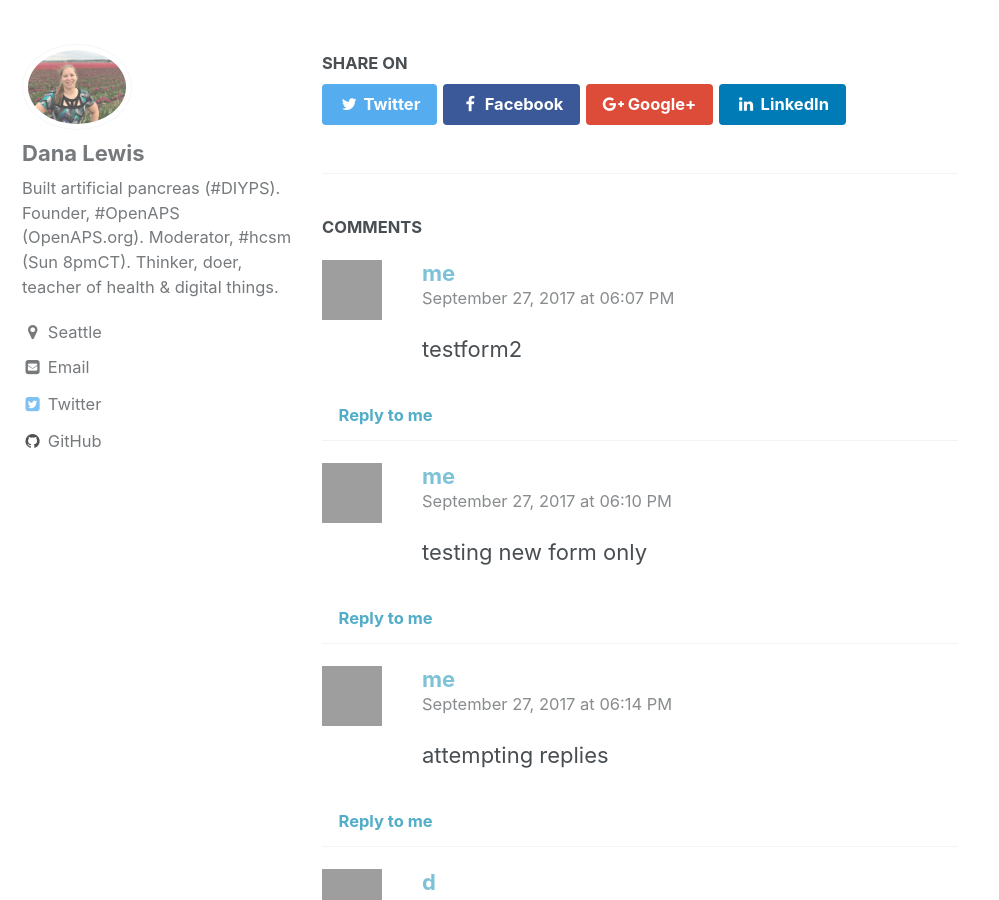
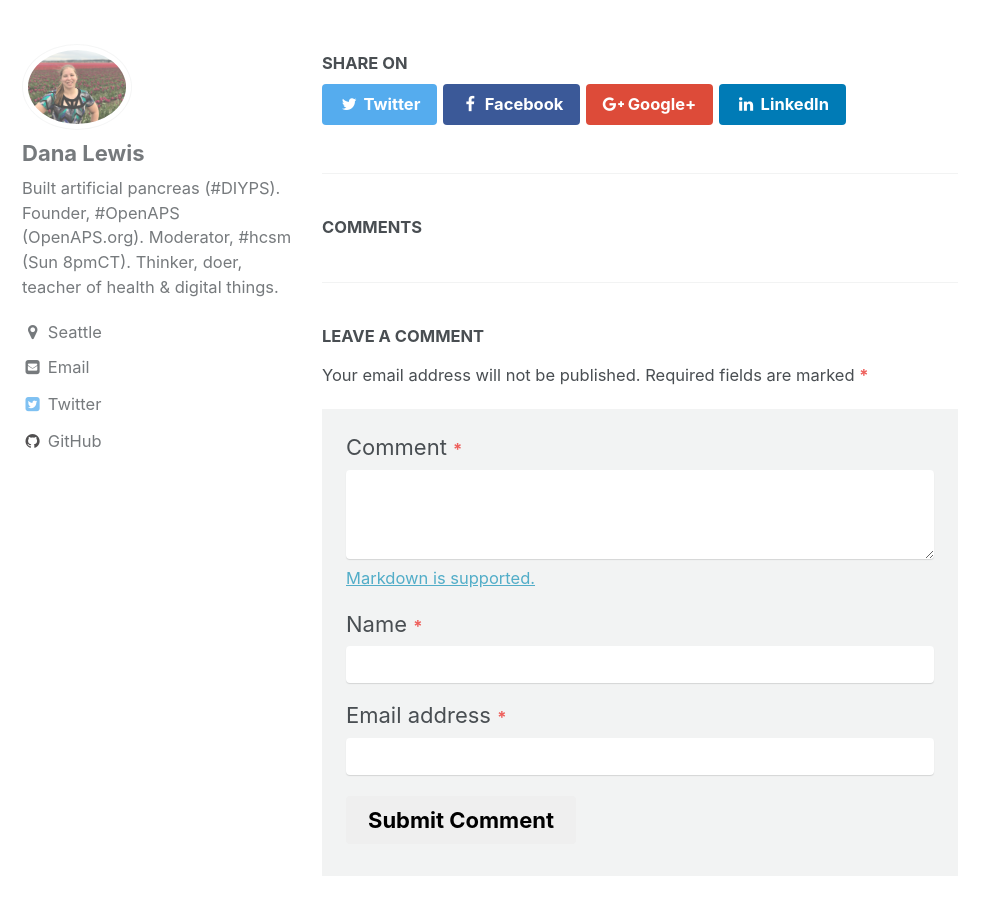
Before and after one commit to danamlewis/research, a Jekyll site: the page built from _posts/2017-09-26-first-post.md, in a window 1280 px wide and 900 px high, scrolled down 399 px. Shown: the whole window, without its empty margins (0-999 px from the left). Built offline with Jekyll 4.4.1, drawn with Linux system fonts in a browser that asks for light colours; some of the changed text lies outside the part shown; grey boxes are pictures that could not be loaded.

Commit message:
Update comments.html

```diff
--- a/_includes/comments.html
+++ b/_includes/comments.html
@@ -22,7 +22,7 @@
             <h4 class="page__comments-title">
               {{ site.data.ui-text[site.locale].comments_title | default: "Comments" }}
             </h4>
-            {% assign comments = site.data.comments[page.slug] | where_exp: 'item', "item.replying_to == ''" | sort: 'date' %}
+            {% assign comments = site.data.comments[page.slug] | where_exp: 'item', 'item.replying_to == blank' | sort: 'date' %}
 
 <!--            {{ comments | inspect }}    -->
 
@@ -49,57 +49,67 @@
 
 
         {% unless page.comments_locked == true %}
+
+        <script src="https://www.google.com/recaptcha/api.js"></script>
         <!-- Start new comment form -->
         <div id="respond">
-    <header class="section-title">
-      <h3>Leave a Comment <small><a rel="nofollow" id="cancel-comment-reply-link" href="{{ page.url | relative_url }}#respond" style="display:none;">Cancel reply</a></small></h3>
-    </header>
-    <form id="comment-form" class="page__form js-form form" method="post" action="https://api.staticman.net/v2/entry/{{ site.repository }}/{{ site.staticman.branch }}/comments">
-      <div class="form-group">
-        <label for="comment-form-message"><strong>Comment</strong> <small>(<a href="https://kramdown.gettalong.org/quickref.html">Markdown</a> is allowed)</small></label>
-        <textarea type="text" rows="6" id="comment-form-message" name="fields[message]" required spellcheck="true"></textarea>
+        <h2 class="page__comments-title">
+          Leave a Comment <small><a rel="nofollow" id="cancel-comment-reply-link" href="{{ page.url | absolute_url }}#respond" style="display:none;">Cancel reply</a></small>
+        </h2>
+
+        <p class="small">{{ site.data.ui-text[site.locale].comment_form_info | default: "Your email is used for Gravatar image and reply notifications only.  Address will not be published." }} <span class="required">*</span></p>
+
+        <form id="new_comment" class="page__comments-form js-form form" method="post" action="https://api.staticman.net/v2/entry/{{ site.repository }}/{{ site.staticman.branch }}/comments">
+
+          <div class="form__spinner">
+            <i class="fa fa-spinner fa-spin fa-3x fa-fw"></i>
+            <span class="sr-only">{{ site.data.ui-text[site.locale].loading_label | default: "Loading..." }}</span>
           </div>
-      <div class="form-group">
-        <label for="comment-form-name"><strong>Name</strong></label>
-        <input type="text" id="comment-form-name" name="fields[name]" required spellcheck="false">
-      </div>
-      <div class="form-group">
-        <label for="comment-form-email"><strong>Email</strong> <small>(used for <a href="http://gravatar.com">Gravatar</a> image and reply notifications)</small></label>
-        <input type="email" id="comment-form-email" name="fields[email]" required spellcheck="false">
-      </div>
-      <div class="form-group">
-        <label for="comment-form-url"><strong>Website</strong> <small>(optional)</small></label>
-        <input type="url" id="comment-form-url" name="fields[url]"/>
-      </div>
-      <div class="form-group hidden" style="display: none;">
-        <input type="hidden" name="options[origin]" value="{{ page.url | relative_url }}">
-        <input type="hidden" name="options[parent]" value="{{ page.url | relative_url }}">
-        <input type="hidden" id="comment-replying-to" name="fields[replying_to]" value="">
+
+          <fieldset>
+            <label for="comment-form-message">{{ site.data.ui-text[site.locale].comment_form_comment_label | default: "Comment" }} <small class="required">*</small></label>
+            <textarea rows="3" id="comment-form-message" name="fields[message]" tabindex="1"></textarea>
+            <div class="small help-block"><a href="https://daringfireball.net/projects/markdown/">{{ site.data.ui-text[site.locale].comment_form_md_info | default: "Markdown is supported." }}</a></div>
+          </fieldset>
+          <fieldset>
+            <label for="comment-form-name">{{ site.data.ui-text[site.locale].comment_form_name_label | default: "Name" }} <small class="required">*</small></label>
+            <input type="text" id="comment-form-name" name="fields[name]" tabindex="2" />
+          </fieldset>
+          <fieldset>
+            <label for="comment-form-email">{{ site.data.ui-text[site.locale].comment_form_email_label | default: "Email address" }} <small class="required">*</small></label>
+            <input type="email" id="comment-form-email" name="fields[email]" tabindex="3" />
+          </fieldset>
+<!--          <fieldset>
+            <label for="comment-form-url">{{ site.data.ui-text[site.locale].comment_form_website_label | default: "Website (optional)" }}</label>
+            <input type="url" id="comment-form-url" name="fields[url]" tabindex="4"/>
+          </fieldset> -->
+          <fieldset class="hidden" style="display: none;">
+            <input type="hidden" name="options[origin]" value="{{ page.url | absolute_url }}">
+            <input type="hidden" id="comment-parent" name="fields[replying_to]" value="">
             <input type="hidden" id="comment-post-id" name="options[slug]" value="{{ page.slug }}">
-        <label for="comment-form-location">Leave blank if you are a human</label>
-        <input type="text" id="comment-form-location" name="fields[hidden]" autocomplete="off">
-        <input type="hidden" name="options[reCaptcha][siteKey]" value="{{ site.reCaptcha.siteKey }}">
-        <input type="hidden" name="options[reCaptcha][secret]" value="{{ site.reCaptcha.secret }}">
-      </div>
+            <label for="comment-form-location">Not used. Leave blank if you are a human.</label>
+<!--            <input type="text" name="options[reCaptcha][siteKey]" value="6Lfj9ysUAAAAAOWg3kjG9nsoDgJpZBo7PhxAMh1c">
+            <input type="text" name="options[reCaptcha][secret]" value="jlq9b/ZJ74mENEygF6jhYrTs/YUQVZoeMKl9giynbSXBmU5spAj1ETwwzaMOzsRqLukAEvAku5v5Af7O++2n2NGeSLQNOixSJfqCDrNMk3Ob6A4aRN11CQT5qFRlJxyVGmia8tZzqEyd1mrbZpd+AVsIh2sC5jhdrx+zgogCLkk="> -->
+            <input type="text" id="comment-form-location" name="fields[hidden]" autocomplete="off"/>
+          </fieldset>
           <!-- Start comment form alert messaging -->
           <p class="hidden js-notice">
-        <span class="js-notice-text"></span>
+            <strong class="js-notice-text"></strong>
           </p>
           <!-- End comment form alert messaging -->
-      <div class="form-group">
-        <div class="g-recaptcha" data-sitekey="{{ site.reCaptcha.siteKey }}"></div>
-        <label class="comment-reply-notifications" for="comment-form-reply">
-          <input type="checkbox" id="comment-form-reply" name="options[subscribe]" value="email">
-          Notify me of replies by email.
-        </label>
-        <button type="submit" id="comment-form-submit" class="btn">Send Comment</button>
-      </div>
+          <fieldset>
+            <div class="g-recaptcha" data-sitekey="6Lfj9ysUAAAAAOWg3kjG9nsoDgJpZBo7PhxAMh1c"></div>
+          </fieldset>
+          <fieldset>
+<!--             <label for="comment-form-reply"><input type="checkbox" id="comment-form-reply" name="options[subscribe]" value="email">&nbsp;Notify me of new comments by email.</label> -->
+            <button type="submit" id="comment-form-submit" tabindex="5" class="btn btn--large">{{ site.data.ui-text[site.locale].comment_btn_submit | default: "Submit Comment" }}</button>
+          </fieldset>
+
         </form>
       </div>
       <!-- End new comment form -->
-  <script async src="https://www.google.com/recaptcha/api.js"></script>
       {% else %}
-  <p><em>Comments are closed. If you have a question concerning the content of this page, please feel free to <a href="/contact/">contact me</a>.</em></p>
+        <p><em>Comments are closed. If you have a question concerning the content of this page, please feel free to contact me.</em></p>
       {% endunless %}
     {% endif %}
   </section>
```
Lines whose indentation alone changed are shown as unchanged.
